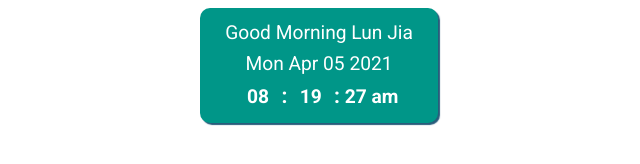
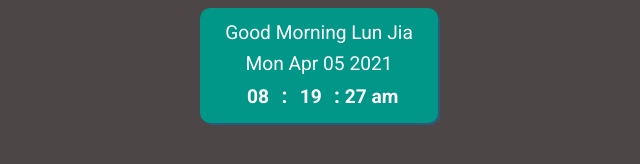
Before and after one commit to theone5211/notion, a plain HTML site: page index.html in a window 1280 px wide. Shown: the whole page, without its empty margins (321-961 px from the left). Drawn offline with Linux system fonts and the light colour scheme.

Commit message:
Update index.html

```diff
--- a/index.html
+++ b/index.html
@@ -11,7 +11,7 @@
         /*CSS RESETS*/
 
 body{
-    background-color: #0000;
+    background-color: #4C4646;
     line-height: 1.6;
 
 }
```
